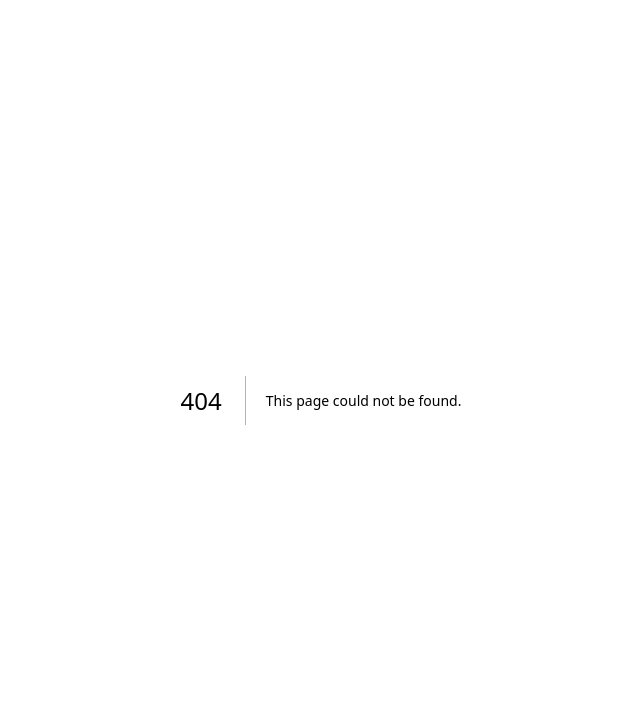
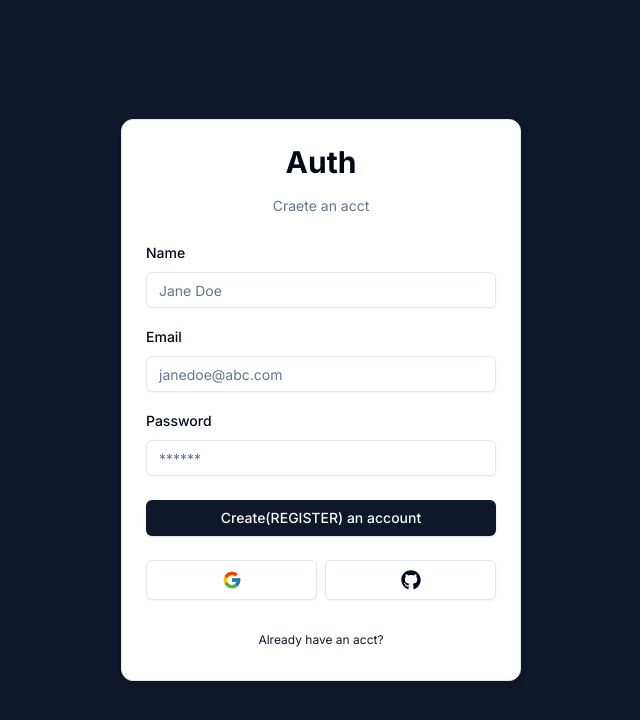
Before and after one commit to Ravkeerat02/Authentication, a Next.js app in the folder authproj/authapp/: page /auth/register in a window 1280 px wide. Before the commit this address had no page. Shown: the top 720 px of the page, without its empty margins (319-959 px from the left). Built offline with nearby package versions, Linux system fonts and the light colour scheme.

Commit message:
register in progress

```diff
--- /dev/null
+++ b/authproj/authapp/actions/register.ts
@@ -0,0 +1,17 @@
+"use server";
+import * as z from "zod";
+import { RegisterSchema } from "../schemas/Index";
+// login
+
+export const register = async (values: z.infer<typeof RegisterSchema>) => {
+  //   console.log(values);
+  // validation
+  //   safe parse - validate data - instead of error - object is retuned
+  const validatedForm = RegisterSchema.safeParse(values);
+
+  if (!validatedForm.success) {
+    return { error: "Invalid Data" };
+  }
+
+  return { success: "It was successful " };
+};
--- /dev/null
+++ b/authproj/authapp/app/auth/register/page.tsx
@@ -0,0 +1,7 @@
+import { RegisterForm } from "../../../components/auth/RegsiterForm";
+
+const Register = () => {
+  return <RegisterForm />;
+};
+
+export default Register;
--- /dev/null
+++ b/authproj/authapp/components/auth/RegsiterForm.tsx
@@ -0,0 +1,128 @@
+"use client";
+import { CardWrapper } from "./CardWrapper";
+// form
+
+import * as z from "zod";
+import { useForm } from "react-hook-form";
+import { zodResolver } from "@hookform/resolvers/zod";
+import { useState, useTransition } from "react";
+import { Form, FormItem, FormLabel, FormMessage } from "../ui/form";
+// DATA
+import { RegisterSchema } from "../../schemas/Index";
+import { FormControl, FormField } from "../ui/form";
+// input
+import { Input } from "../ui/input";
+import { Button } from "../ui/button";
+import { FormError } from "../form-error";
+import { FormSuccess } from "../form-success";
+import { register } from "../../actions/register";
+
+export const RegisterForm = () => {
+  const [isPending, startTransition] = useTransition();
+  const [error, setError] = useState<string | undefined>("");
+  const [success, setSuccess] = useState<string | undefined>("");
+
+  const form = useForm<z.infer<typeof RegisterSchema>>({
+    resolver: zodResolver(RegisterSchema),
+    defaultValues: {
+      email: "",
+      password: "",
+      name: "",
+    },
+  });
+
+  // submit function
+  const onSubmit = (values: z.infer<typeof RegisterSchema>) => {
+    // on new and clear
+    setError("");
+    setSuccess("");
+    startTransition(() => {
+      register(values).then((data) => {
+        setError(data.error);
+        setSuccess(data.success);
+      });
+    });
+  };
+
+  return (
+    <CardWrapper
+      headerLabel="Craete an acct"
+      backBtnLabel="Already have an acct?"
+      backBtnHref="/auth/login"
+      showSocial
+    >
+      <Form {...form}>
+        <form onSubmit={form.handleSubmit(onSubmit)} className="space-y-6">
+          <div className="space-y-4">
+            {/* name */}
+            <FormField
+              control={form.control}
+              name="name"
+              render={({ field }) => (
+                <FormItem>
+                  <FormLabel>Name</FormLabel>
+                  <FormControl>
+                    <Input
+                      {...field}
+                      disabled={isPending}
+                      placeholder="Jane Doe"
+                      // abc123
+                    />
+                  </FormControl>
+                </FormItem>
+              )}
+            />
+
+            {/* email */}
+            <FormField
+              control={form.control}
+              name="email"
+              render={({ field }) => (
+                <FormItem>
+                  <FormLabel>Email</FormLabel>
+                  <FormControl>
+                    <Input
+                      {...field}
+                      disabled={isPending}
+                      placeholder="janedoe@abc.com"
+                      type="email"
+                    />
+                  </FormControl>
+                </FormItem>
+              )}
+            />
+            {/* password */}
+            <FormField
+              control={form.control}
+              name="password"
+              render={({ field }) => (
+                <FormItem>
+                  <FormLabel>Password</FormLabel>
+                  <FormControl>
+                    <Input
+                      {...field}
+                      disabled={isPending}
+                      placeholder="******"
+                      // abc123
+                      type="password"
+                    />
+                  </FormControl>
+                </FormItem>
+              )}
+            />
+          </div>
+          {/* error */}
+          <FormError message={error} />
+          {/* success */}
+          <FormSuccess message={success} />
+          <Button className="w-full  " type="submit">
+            Create(REGISTER) an account
+          </Button>
+        </form>
+      </Form>
+    </CardWrapper>
+  );
+};
+function setError(error: any) {
+  throw new Error("Function not implemented.");
+}
--- a/authproj/authapp/schemas/Index.ts
+++ b/authproj/authapp/schemas/Index.ts
@@ -1,63 +1,25 @@
 // import { string, boolean, object } from "zod";
 import { z } from "zod";
 
-// import { UserRole } from "@prisma/client";
-
-const SettingsSchema = z
-  .object({
-    name: z.string().optional(),
-    isTwoFactorEnabled: z.boolean().optional(),
-    email: z.string().email().optional(),
-    password: z.string().min(6).optional(),
-    newPassword: z.string().min(6).optional(),
-  })
-  .refine((data) => !(data.password && !data.newPassword), {
-    message: "New password is required!",
-    path: ["newPassword"],
-  })
-  .refine((data) => !(data.newPassword && !data.password), {
-    message: "Password is required!",
-    path: ["password"],
-  });
-
-const NewPasswordSchema = z.object({
-  password: z.string().min(6, {
-    message: "Minimum of 6 characters required",
-  }),
-});
-
-const ResetSchema = z.object({
-  email: z.string().email({
-    message: "Email is required",
-  }),
-});
-
-const LoginSchema = z.object({
+// login
+export const LoginSchema = z.object({
   email: z.string().email({
     message: "Email is required",
   }),
   password: z.string().min(1, {
     message: "Password is required",
   }),
-  //   code: z.string().optional(),
 });
 
-const RegisterSchema = z.object({
+// register
+export const RegisterSchema = z.object({
   email: z.string().email({
     message: "Email is required",
   }),
   password: z.string().min(6, {
-    message: "Minimum 6 characters required",
+    message: "Password is required",
   }),
   name: z.string().min(1, {
     message: "Name is required",
   }),
 });
-
-export {
-  SettingsSchema,
-  NewPasswordSchema,
-  ResetSchema,
-  LoginSchema,
-  RegisterSchema,
-};
```
